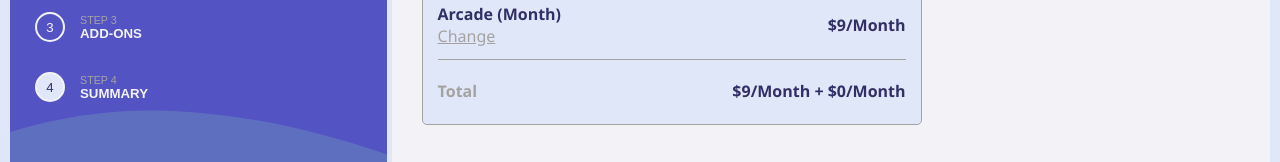
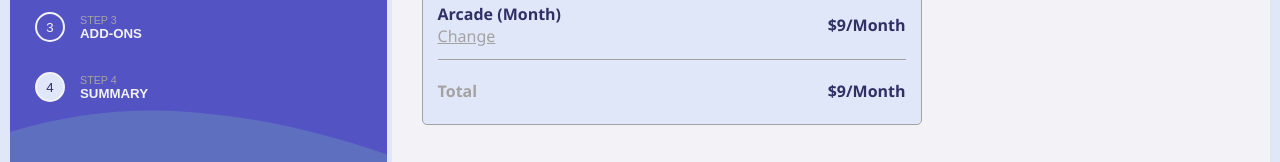
Before and after one commit to tomasleggire/Multi-Step-form-ts-react, a React (Create React App) app: page / in a window 1280 px wide. Shown: the part 148-310 px from the top of the page. Built offline with nearby package versions, Linux system fonts and the light colour scheme.

Commit message:
Finishing step semi-completed

```diff
--- a/src/containers/Finishing.tsx
+++ b/src/containers/Finishing.tsx
@@ -62,10 +62,16 @@
       )}
       <div className="total-price-container">
         <span className="total-price-date">Total</span>
-        <span className="total-price-bill">
-          ${props.fullOrder.planValue.value}/{props.fullOrder.planValue.date} +
-          ${sumPrice}/Month
-        </span>
+        {sumPrice != 0 ? (
+          <span className="total-price-bill">
+            ${props.fullOrder.planValue.value}/{props.fullOrder.planValue.date}{' '}
+            + ${sumPrice}/Month
+          </span>
+        ) : (
+          <span className="total-price-bill">
+            ${props.fullOrder.planValue.value}/{props.fullOrder.planValue.date}
+          </span>
+        )}
       </div>
     </div>
   );
```
